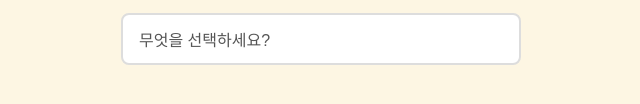
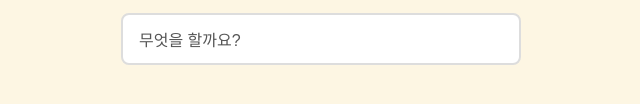
Before and after one commit to SeoulKing/ponyogame, a plain HTML site: page index.html in a window 1280 px wide. Shown: the part 464-568 px from the top of the page, 319-959 px from the left. Drawn offline with Linux system fonts and the light colour scheme.

Commit message:
상태창 초기메시지 변경

```diff
--- a/index.html
+++ b/index.html
@@ -29,7 +29,7 @@
   </section>
 
   <section id="message-section">
-    <p id="result-message">무엇을 선택하세요?</p>
+    <p id="result-message">무엇을 할까요?</p>
   </section>
 
   <script src="game.js"></script>
```
